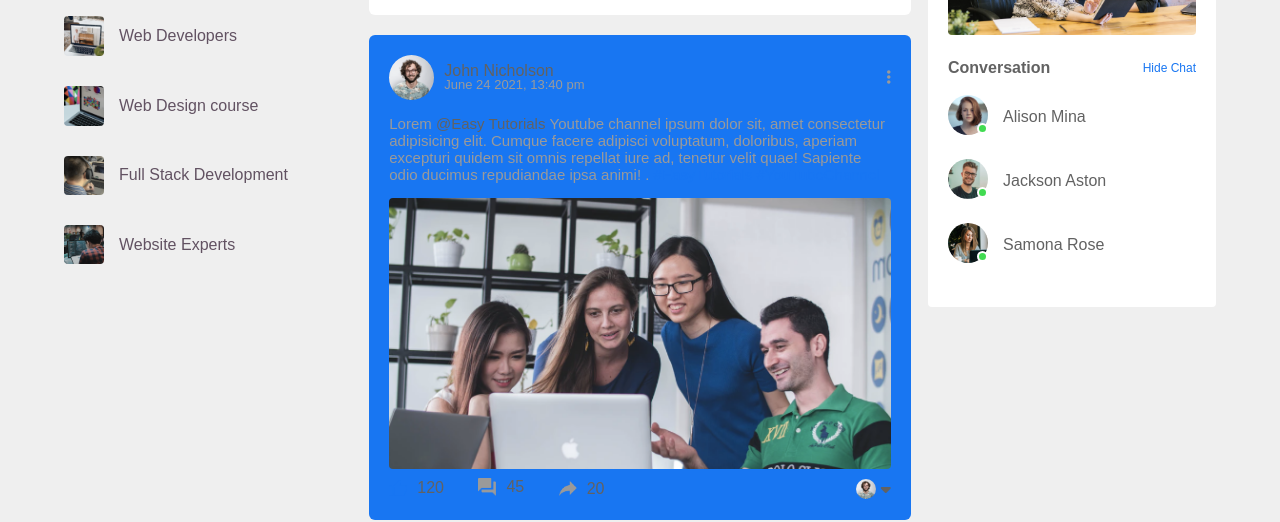
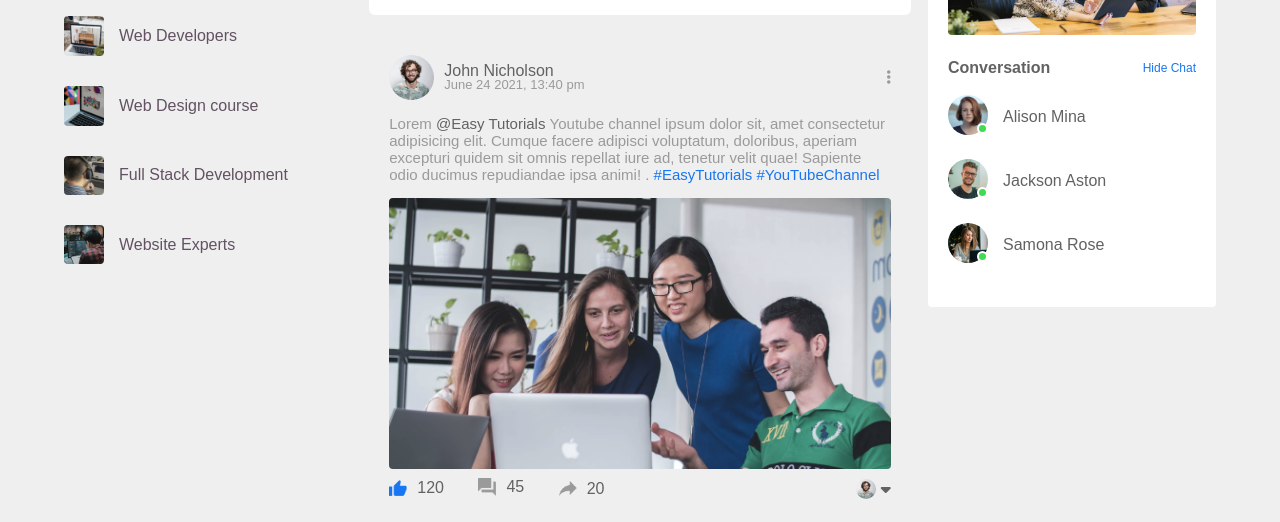
Before and after one commit to Amit-Sharma-1234/social-book, a plain HTML site: page index.html in a window 1280 px wide. Shown: the part 431-953 px from the top of the page. Drawn offline with Linux system fonts and the light colour scheme.

Commit message:
Update style.css
change in  .post-container background :var(--body-color)

```diff
--- a/style.css
+++ b/style.css
@@ -342,7 +342,7 @@ width: 35px;
 }
 .post-container{
     width: 100%;
-    background: var( --nav-color);
+    background: var( --body-color);
     border-radius: 6px;
     padding: 20px;
     color: #626262;
```
